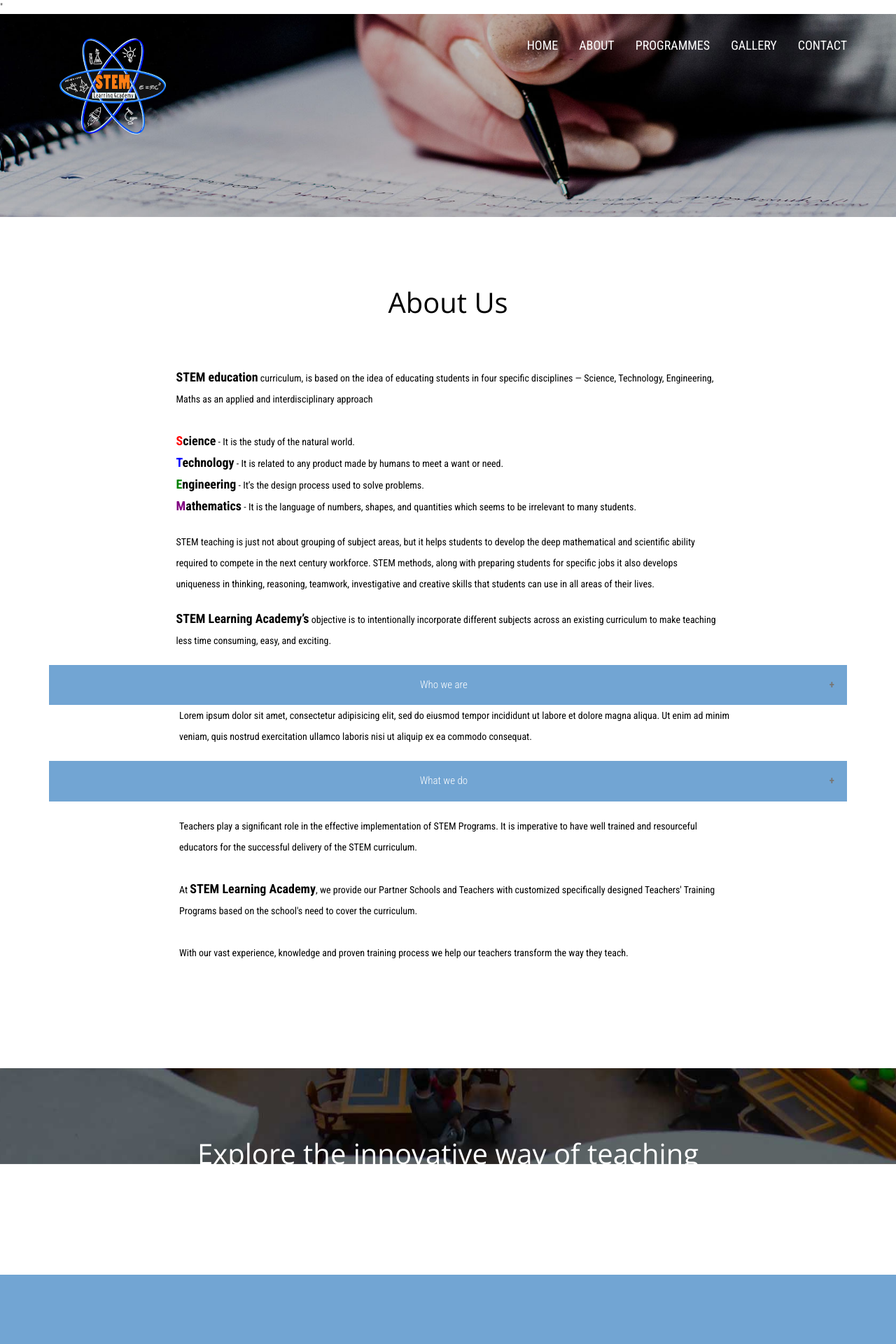
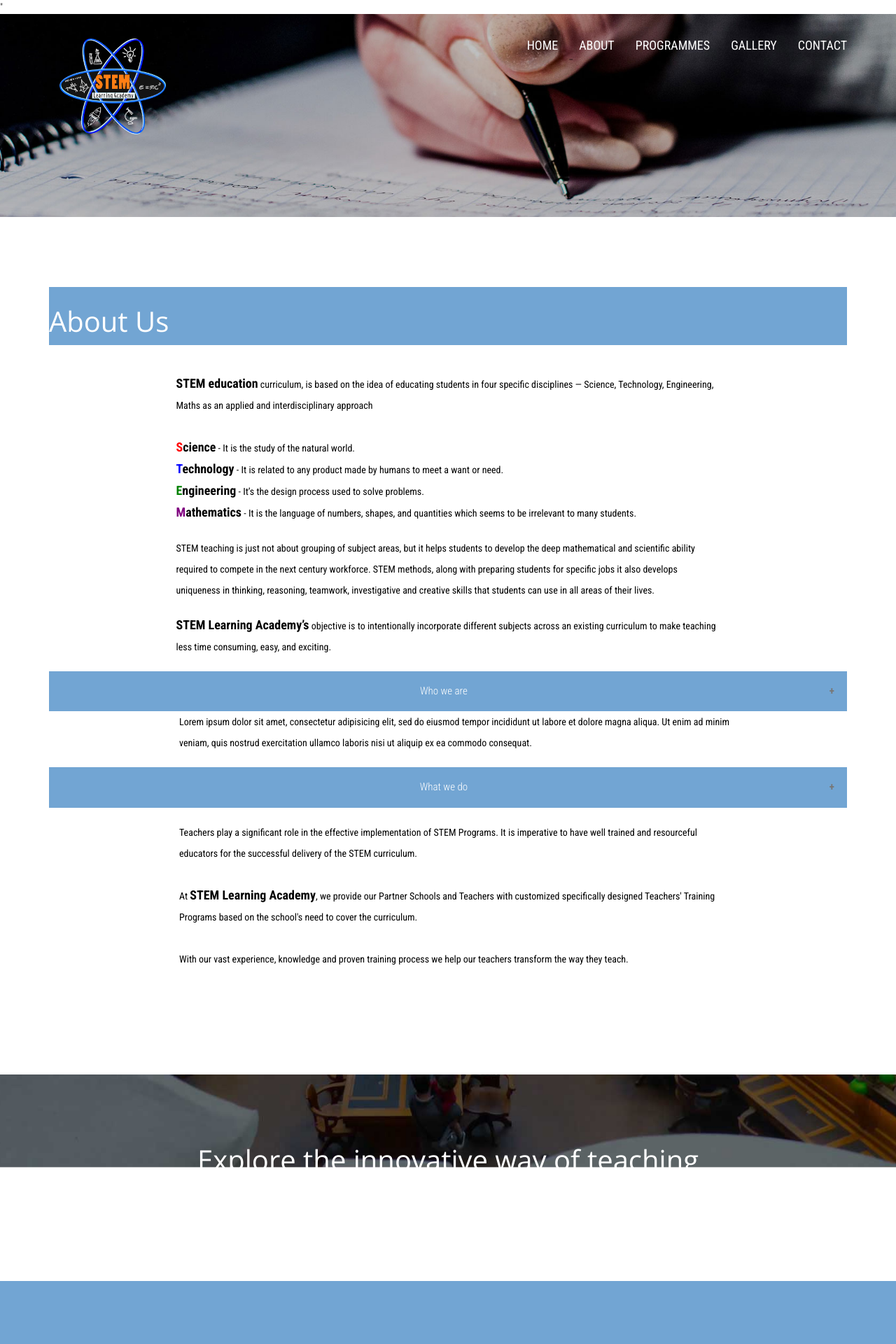
Before and after one commit to dhanyacm/stem, a Jekyll site: the page built from about.html, in a window 1280 px wide. Shown: the top 1920 px of the page at 70% size. Built offline with Jekyll 4.4.1, drawn with Linux system fonts in a browser that asks for light colours; a script that is not in the unit is left out.

Commit message:
Update about.html

```diff
--- a/about.html
+++ b/about.html
@@ -11,7 +11,7 @@ about: true
 
 <section class="testimonial-wthree">
 	<div class="container">
-		<h3 class="text-center">About Us</h3>
+		<h3 class="text-center-blue">About Us</h3>
 		   <div class="col-lg-12 col-md-12 col-sm-12 about-agile2">
 			<div class="about-wthree">
 				<br></br>
```
